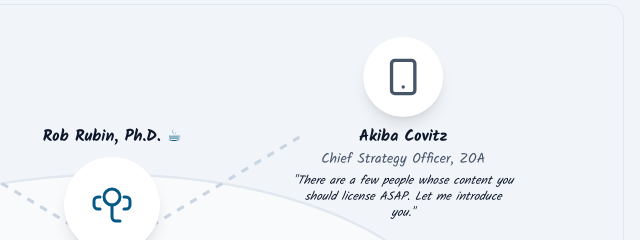
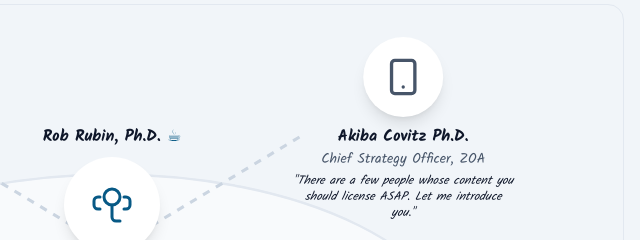
Before and after one commit to RobVRubin/BeenaAI, a plain HTML site: page index.html in a window 1280 px wide. Shown: the part 5180-5420 px from the top of the page, 528-1168 px from the left. Drawn offline with nearby package versions, Linux system fonts and the light colour scheme.

Commit message:
Update index.html
Added Ph.D.

```diff
--- a/index.html
+++ b/index.html
@@ -305,7 +305,7 @@
                             <a href="https://www.linkedin.com/in/akiba-covitz/" target="_blank" class="w-20 h-20 rounded-full bg-white mx-auto flex items-center justify-center shadow-lg text-slate-600 p-4 hover:shadow-xl transition-shadow">
                                 <svg xmlns="http://www.w3.org/2000/svg" width="40" height="40" viewBox="0 0 24 24" fill="none" stroke="currentColor" stroke-width="2" stroke-linecap="round" stroke-linejoin="round"><rect width="14" height="20" x="5" y="2" rx="2" ry="2"/><path d="M12 18h.01"/></svg>
                             </a>
-                            <h4 class="font-bold mt-2"><a href="https://www.linkedin.com/in/akiba-covitz/" target="_blank" class="hover:underline">Akiba Covitz</a></h4>
+                            <h4 class="font-bold mt-2"><a href="https://www.linkedin.com/in/akiba-covitz/" target="_blank" class="hover:underline">Akiba Covitz Ph.D.</a></h4>
                             <p class="text-sm text-slate-600">Chief Strategy Officer, ZOA</p>
                             <p class="text-xs italic mt-1">"There are a few people whose content you should license ASAP. Let me introduce you."</p>
                         </div>
```
